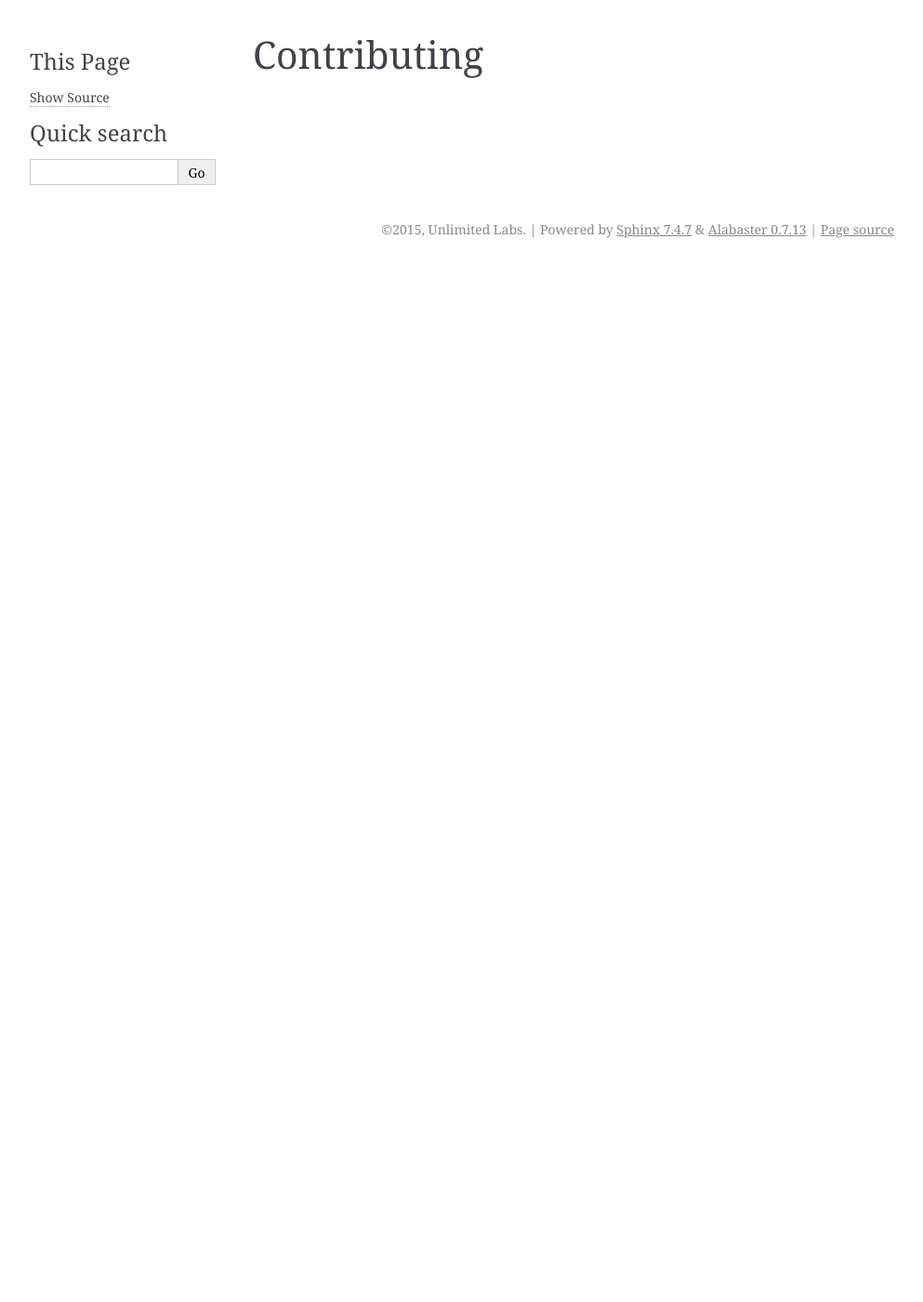
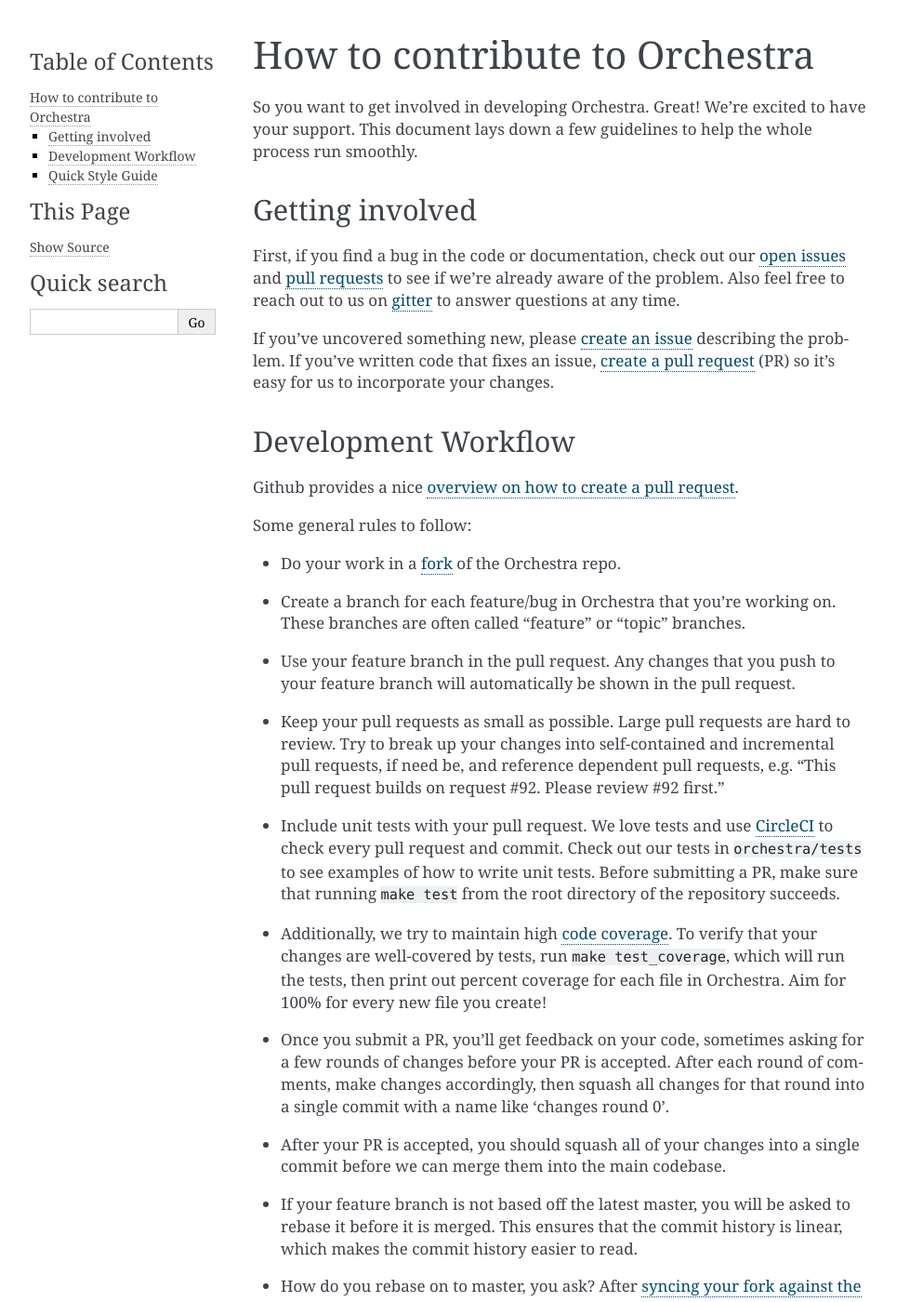
Before and after one commit to b12io/orchestra, a Sphinx documentation site: the page built from docs/source/contributing.rst, in a window 1280 px wide and 1400 px high. Shown: the whole window at 93% size, without its empty margins (148-1141 px from the left). Built offline with Sphinx 7.4.7, drawn with Linux system fonts in a browser that asks for light colours; some of the changed text lies outside the part shown.

Commit message:
Adds a document explaining how to contribute to the repository.

```diff
--- a/docs/source/contributing.rst
+++ b/docs/source/contributing.rst
@@ -1,2 +1,103 @@
-Contributing
-============
+How to contribute to Orchestra
+==============================
+
+So you want to get involved in developing Orchestra. Great! We're excited to
+have your support. This document lays down a few guidelines to help the whole
+process run smoothly.
+
+Getting involved
+################
+
+First, if you find a bug in the code or documentation, check out
+our `open issues <https://github.com/unlimitedlabs/orchestra/issues>`_ and
+`pull requests <https://github.com/unlimitedlabs/orchestra/pulls>`_ to see if
+we're already aware of the problem. Also feel free to reach out to us on
+`gitter <https://gitter.im/unlimitedlabs/orchestra>`_ to answer questions at
+any time.
+
+If you've uncovered something new, please `create an issue
+<https://github.com/unlimitedlabs/orchestra/issues>`_ describing the problem.
+If you've written code that fixes an issue, `create a pull request
+<https://help.github.com/articles/creating-a-pull-request/>`_ (PR) so it's easy
+for us to incorporate your changes.
+
+Development Workflow
+####################
+
+Github provides a nice `overview on how to create a pull request
+<https://help.github.com/articles/creating-a-pull-request/>`_.
+
+Some general rules to follow:
+
+* Do your work in a `fork <https://help.github.com/articles/fork-a-repo/>`_
+  of the Orchestra repo.
+
+* Create a branch for each feature/bug in Orchestra that you're working on.
+  These branches are often called "feature" or "topic" branches.
+
+* Use your feature branch in the pull request. Any changes that you push to
+  your feature branch will automatically be shown in the pull request.
+
+* Keep your pull requests as small as possible. Large pull requests are hard to
+  review. Try to break up your changes into self-contained and incremental pull
+  requests, if need be, and reference dependent pull requests, e.g. "This pull
+  request builds on request #92. Please review #92 first."
+
+* Include unit tests with your pull request. We love tests and use `CircleCI
+  <https://circleci.com/>`_ to check every pull request and commit.
+  Check out our tests in ``orchestra/tests`` to see examples of how to write
+  unit tests. Before submitting a PR, make sure that running ``make test`` from
+  the root directory of the repository succeeds.
+
+* Additionally, we try to maintain high `code coverage
+  <https://en.wikipedia.org/wiki/Code_coverage>`_. To verify that your changes
+  are well-covered by tests, run ``make test_coverage``, which will run the
+  tests, then print out percent coverage for each file in Orchestra. Aim for
+  100% for every new file you create!
+
+* Once you submit a PR, you'll get feedback on your code, sometimes asking for
+  a few rounds of changes before your PR is accepted. After each round of
+  comments, make changes accordingly, then squash all changes for that round
+  into a single commit with a name like 'changes round 0'.
+
+* After your PR is accepted, you should squash all of your changes into a
+  single commit before we can merge them into the main codebase.
+
+* If your feature branch is not based off the latest master, you will be asked
+  to rebase it before it is merged. This ensures that the commit history is
+  linear, which makes the commit history easier to read.
+
+* How do you rebase on to master, you ask? After `syncing your fork against
+  the Orchestra master <https://help.github.com/articles/syncing-a-fork/>`_,
+  run::
+
+    git checkout master
+    git pull
+    git checkout your-branch
+    git rebase master
+
+* How do you squash changes, you ask? Easy::
+
+    git log
+    <find the commit hash that happened immediately before your first commit>
+    git reset --soft $THAT_COMMIT_HASH$
+    git commit -am "A commit message that summarizes all of your changes."
+    git push -f origin your-branch
+
+* Remember to reference any issues that your pull request fixes in the commit
+  message, for example 'Fixes #12'. This will ensure that the issue is
+  automatically closed when the PR is merged.
+
+Quick Style Guide
+#################
+
+We generally stick to `PEP8 <http://legacy.python.org/dev/peps/pep-0008/>`_
+for our coding style, use spaces for indenting, and make sure to wrap lines at
+79 characters.
+
+We have a linter built in to our test infrastructure, so ``make test``
+won't succeed until the code is cleaned up. To run the linter standalone,
+just run ``make lint``. Of course, sometimes you'll write code that will
+never make the linter happy (for example, URL strings longer than 80
+characters). In that case, just add a ``# noqa`` comment to the end of the line
+to tell the linter to ignore it. But use this sparingly!
```
Also changed, not shown: CONTRIBUTING.md (added, +7 -0 lines).
